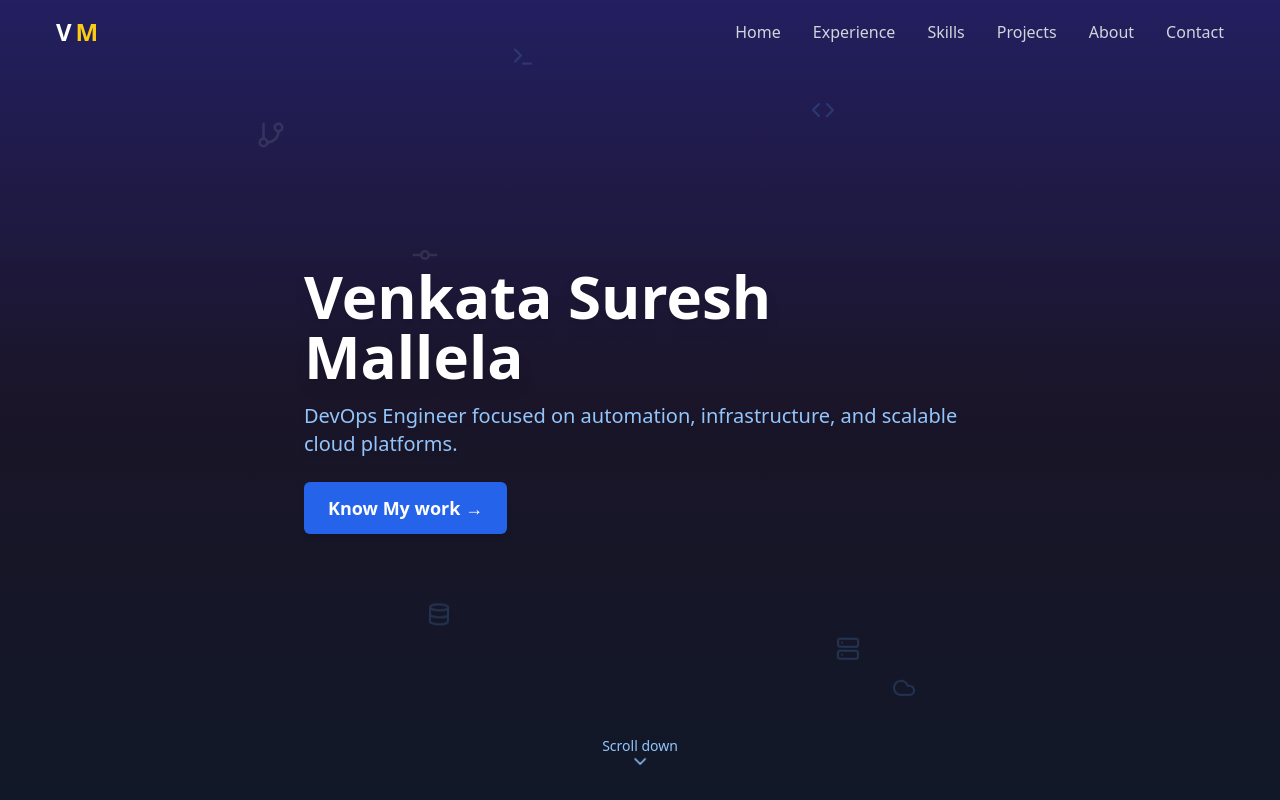
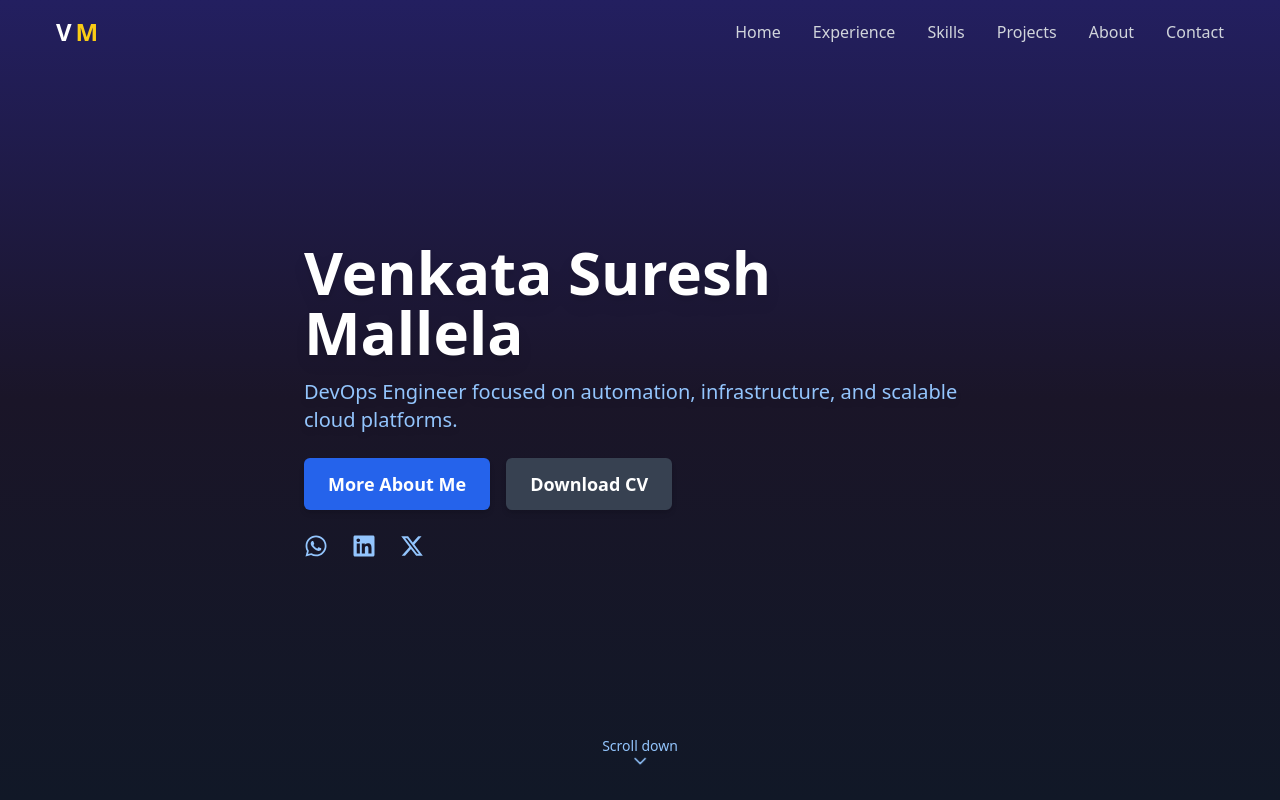
Before and after one commit to mallelasuresh1999/Venkata-Suresh-Mallela, a React (Vite) app: page / in a window 1280 px wide. Shown: the top 800 px of the page. Built offline with nearby package versions, Linux system fonts and the light colour scheme.

Commit message:
Modified the required Sections

```diff
--- a/Index.html
+++ b/Index.html
@@ -1,4 +1,3 @@
-<!-- index.html -->
 <!DOCTYPE html>
 <html lang="en">
   <head>
@@ -7,12 +6,13 @@
     <title>
       Venkata Suresh Mallela | DevOps Engineer
     </title>
+
+    <!-- ✅ Custom Favicon -->
+    <link rel="icon" type="image/image" href="/vms.png" />
   </head>
 
   <body>
-    <!-- React App Root -->
     <div id="root"></div>
     <script type="module" src="/src/main.tsx"></script>
   </body>
-
 </html>
--- a/src/components/Certifications.tsx
+++ b/src/components/Certifications.tsx
@@ -21,19 +21,29 @@ const CertificationCard = ({ title, issuer, date }: { title: string; issuer: str
 const Certifications = () => {
   const certifications = [
     {
+      title: 'AWS Cloud SysOps Administrator',
+      issuer: 'AWS',
+      date: 'Issued: June 2024',
+    },
+    {
       title: 'AWS Cloud Practitioner',
       issuer: 'AWS',
       date: 'Issued: October 2023',
     },
     {
-      title: 'AWS Cloud SysOps Administrator',
-      issuer: 'AWS',
-      date: 'Issued: June 2024',
+      title: 'Bravo Award',
+      issuer: 'Tech Mahindra',
+      date: 'Issued: September 2023',
     },
     {
-      title: 'DevOps Engineer',
-      issuer: 'Front Lines Media',
-      date: 'Issued: July 2024',
+      title: 'AQT Ninja',
+      issuer: 'Tech Mahindra',
+      date: 'Issued: Feb 2023',
+    },
+    {
+      title: 'DevOps Tools',
+      issuer: 'Udemy',
+      date: 'Issued: May 2022',
     }
   ];
 
--- a/src/components/Contact.tsx
+++ b/src/components/Contact.tsx
@@ -162,11 +162,6 @@ const Contact = () => {
           <Coffee className="w-6 h-6 text-red" />
         </div>
       </div>
-      <div className="absolute top-4 left-4 z-50">
-        <div className="p-3 bg-white/20 backdrop-blur-md rounded-full shadow-lg hover:scale-105 transition duration-300">
-          <Coffee className="w-6 h-6 text-white" />
-        </div>
-      </div>
     </section>
   );
 };
--- a/src/components/Education.tsx
+++ b/src/components/Education.tsx
@@ -16,8 +16,8 @@ const Education = () => {
             <div className="bg-white p-6 rounded-xl border border-indigo-200 shadow-glow-indigo w-full">
               <h3 className="text-2xl font-semibold text-indigo-800">Bachelor of Technology</h3>
               <h3 className="text-gray-700">Information Technology</h3>
-              <p className="text-gray-600">Usha Rama College Of Engineering and Technology, Vijayawada, India</p>
-              <p className="text-gray-500">Jawaharlal Nehru Technological University, India</p>
+              <p className="text-indigo-600">Usha Rama College Of Engineering and Technology, Vijayawada.</p>
+              <p className="text-blue-500">Jawaharlal Nehru Technological University, India.</p>
               <p className="text-sm text-gray-400">2017 - 2021</p>
             </div>
           </div>
--- a/src/components/Hero.tsx
+++ b/src/components/Hero.tsx
@@ -1,57 +1,16 @@
+import { ChevronDown } from "lucide-react";
 import {
-  ChevronDown,
-  Code,
-  Terminal,
-  Cloud,
-  Server,
-  Database,
-  GitBranch,
-  GitCommit,
-} from "lucide-react";
+  FaWhatsapp,
+  FaLinkedin,
+  FaXTwitter,
+} from "react-icons/fa6";
 
-const floatingIcons = [Code, Terminal, Cloud, Server, Database];
-const devOpsIcons = [GitBranch, GitCommit];
 
 const Hero = () => {
   return (
     <section className="relative min-h-screen bg-gradient-to-b from-[#231f60] via-[#1a1528] to-gray-900 text-white px-6 py-20 overflow-hidden flex flex-col md:flex-row items-center justify-center gap-10">
 
-      {/* Floating Icons */}
-      <div className="absolute inset-0 z-0 pointer-events-none">
-        {floatingIcons.map((Icon, index) => (
-          <div
-            key={index}
-            className="absolute animate-float"
-            style={{
-              top: `${Math.random() * 90}%`,
-              left: `${Math.random() * 90}%`,
-              animationDelay: `${index * 0.5}s`,
-              transform: `scale(${0.8 + Math.random() * 0.4})`,
-            }}
-          >
-            <Icon className="w-5 h-5 md:w-6 md:h-6 text-blue-400 opacity-20" />
-          </div>
-        ))}
-
-        {devOpsIcons.map((Icon, idx) => (
-          <div
-            key={idx}
-            className="absolute opacity-10 text-white"
-            style={{
-              top: `${15 + idx * 15}%`,
-              left: `${20 + idx * 12}%`,
-              width: "30px",
-              height: "30px",
-              filter: "drop-shadow(0 0 2px rgba(255,255,255,0.1))",
-              pointerEvents: "none",
-            }}
-          >
-            <Icon className="w-full h-full" />
-          </div>
-        ))}
-      </div>
-
-      {/* Left Text Content */}
+      {/* Left Content */}
       <div className="z-10 text-center md:text-left max-w-2xl w-full md:w-3/5">
         <h1 className="text-3xl sm:text-4xl md:text-5xl lg:text-6xl font-extrabold mb-4 drop-shadow-lg">
           Venkata Suresh Mallela
@@ -59,13 +18,38 @@ const Hero = () => {
         <p className="text-blue-300 text-base sm:text-lg md:text-xl mb-6 drop-shadow-md">
           DevOps Engineer focused on automation, infrastructure, and scalable cloud platforms.
         </p>
-        <a
-          href="#skills"
-          className="inline-block bg-blue-600 hover:bg-blue-800 text-white px-6 py-3 rounded-md font-semibold text-base sm:text-lg shadow-md transition"
-        >
-          Know My work →
-        </a>
+
+        {/* Buttons */}
+        <div className="flex flex-col sm:flex-row items-center gap-4 mb-6">
+          <a
+            href="#skills"
+            className="bg-blue-600 hover:bg-blue-800 text-white px-6 py-3 rounded-md font-semibold text-base sm:text-lg shadow-md transition"
+          >
+            More About Me
+          </a>
+          <a
+            href="" // Replace with your actual CV path
+            download
+            className="bg-gray-700 hover:bg-gray-900 text-white px-6 py-3 rounded-md font-semibold text-base sm:text-lg shadow-md transition"
+          >
+            Download CV
+          </a>
+        </div>
+
+        {/* Social Icons */}
+        <div className="flex gap-6 justify-center md:justify-start text-2xl text-blue-300">
+          <a href="https://wa.me/9550814819" target="_blank" rel="noopener noreferrer">
+            <FaWhatsapp className="hover:text-green-400 transition" />
+          </a>
+          <a href="https://www.linkedin.com/in/venkata-suresh" target="_blank" rel="noopener noreferrer">
+            <FaLinkedin className="hover:text-blue-500 transition" />
+          </a>
+          <a href="https://x.com/" target="_blank" rel="noopener noreferrer">
+            <FaXTwitter className="hover:text-white transition" />
+          </a>
+        </div>
       </div>
+
 
       {/* Scroll Indicator */}
       <div className="absolute bottom-6 left-1/2 transform -translate-x-1/2 text-blue-300 text-sm text-center z-10">
--- a/src/index.css
+++ b/src/index.css
@@ -93,6 +93,25 @@ html {
   }
 }
 
+.glow-wrapper {
+  position: relative;
+  border-radius: 1rem; /* slightly curved corners for the wrapper */
+  padding: 1px;
+  background: linear-gradient(135deg, #00ffff, #8a2be2);
+  box-shadow: 0 0 40px #00ffff66, 0 0 60px #8a2be266, 0 0 90px #00ffff33;
+  animation: glowPulse 3s ease-in-out infinite;
+}
+
+@keyframes glowPulse {
+  0%, 100% {
+    box-shadow: 0 0 40px #00ffff66, 0 0 60px #8a2be266, 0 0 90px #00ffff33;
+  }
+  50% {
+    box-shadow: 0 0 50px #00ffffaa, 0 0 70px #8a2be2aa, 0 0 110px #00ffff55;
+  }
+}
+
+
 
 .section-transition {
   opacity: 0;
@@ -115,21 +134,6 @@ html {
     background-color: rgb(17 24 39 / var(--tw-bg-opacity, 1)) /* #111827 */;
 }
 
-.about-image {
-  width: 100%;
-  max-width: 25rem;
-  object-fit: contain;
-  background: transparent;
-  filter: drop-shadow(0 0 12px rgba(14, 189, 40, 0.75));
-  transition: transform 0.50s ease, filter 0.3s ease;
-  border-radius: 2rem;
-}
-
-.about-image:hover {
-  transform: scale(1.05);
-  opacity: 1;
-  filter: drop-shadow(0 0 8px rgb(172, 14, 14));
-}
 
 @keyframes glow {
   0%, 100% {
```
Also changed, not shown: src/components/About.tsx (+40 -33 lines), public/suresh.png (added), public/vms.png.
